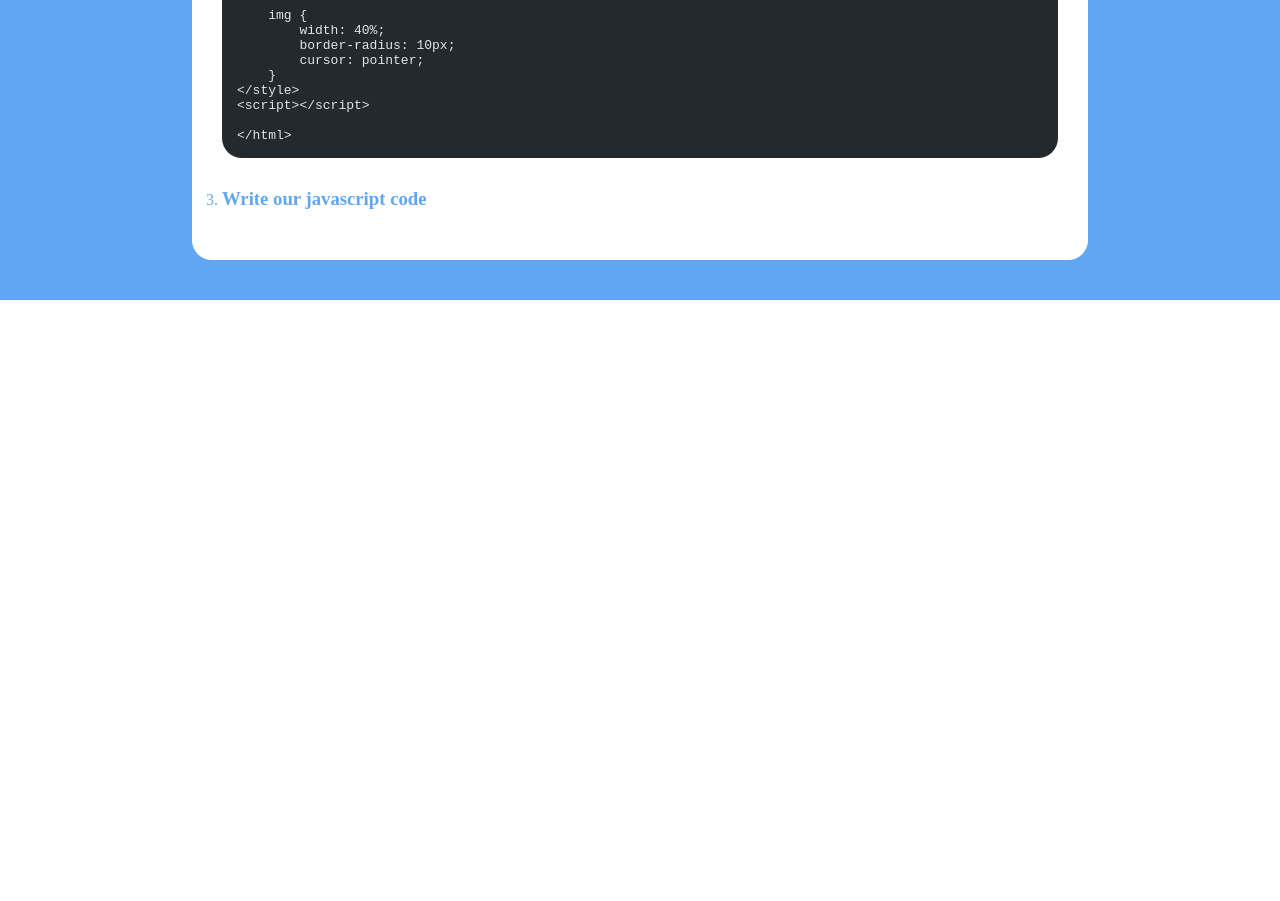
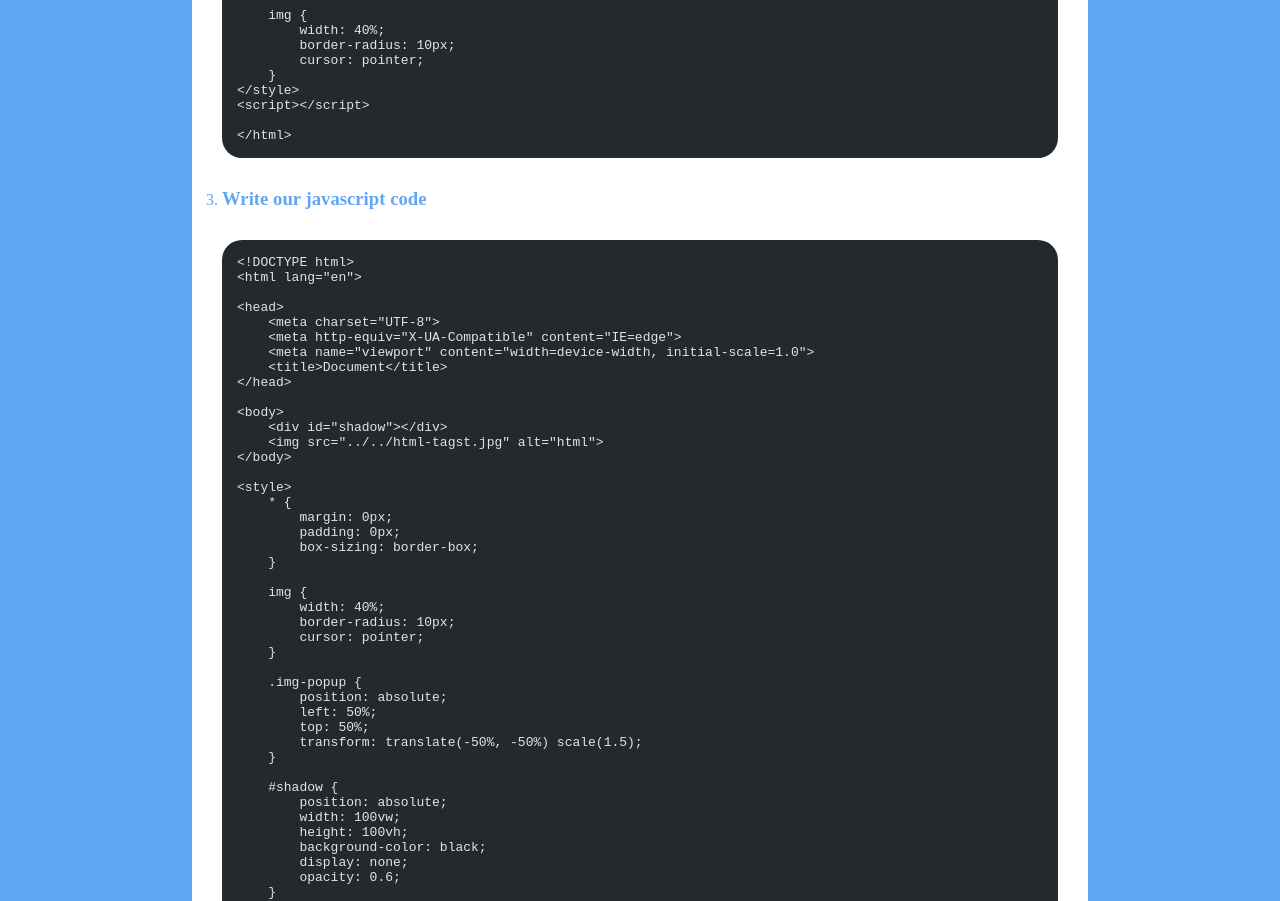
Before and after one commit to mohammmedsinan/Main-Portfolio, an Astro site: page /blog/how-to-open-images-with-html in a window 1280 px wide. Shown: the part 1654-2555 px from the top of the page. Before the commit the page ends 1954 px from the top, so only its background shows below. Built offline with nearby package versions, Linux system fonts and the light colour scheme; Astro itself is replaced by a stand-in of ours; code samples lack their colours.

Commit message:
Update Post “how-to-open-images-with-html”

````diff
--- a/src/pages/blog/how-to-open-images-with-html.md
+++ b/src/pages/blog/how-to-open-images-with-html.md
@@ -74,3 +74,71 @@ tag:
    </html>
    ```
 3. ### W﻿rite our javascript code
+
+   ```html
+   <!DOCTYPE html>
+   <html lang="en">
+
+   <head>
+       <meta charset="UTF-8">
+       <meta http-equiv="X-UA-Compatible" content="IE=edge">
+       <meta name="viewport" content="width=device-width, initial-scale=1.0">
+       <title>Document</title>
+   </head>
+
+   <body>
+       <div id="shadow"></div>
+       <img src="../../html-tagst.jpg" alt="html">
+   </body>
+
+   <style>
+       * {
+           margin: 0px;
+           padding: 0px;
+           box-sizing: border-box;
+       }
+
+       img {
+           width: 40%;
+           border-radius: 10px;
+           cursor: pointer;
+       }
+
+       .img-popup {
+           position: absolute;
+           left: 50%;
+           top: 50%;
+           transform: translate(-50%, -50%) scale(1.5);
+       }
+
+       #shadow {
+           position: absolute;
+           width: 100vw;
+           height: 100vh;
+           background-color: black;
+           display: none;
+           opacity: 0.6;
+       }
+   </style>
+   <script>
+       let toggle = false;
+       document.getElementById('shadow').addEventListener('click', e => {
+           document.querySelector('.img-popup').remove()
+           document.getElementById('shadow').style.display = "none"
+           toggle = false;
+       })
+       document.querySelector('img').addEventListener('click', e => {
+           const imgSrc = e.target.src;
+           if (!toggle) {
+               const img = document.createElement('img');
+               img.src = imgSrc;
+               img.classList.add('img-popup')
+               document.body.appendChild(img);
+               document.getElementById('shadow').style.display = "block"
+               toggle = true;
+           }
+       })
+   </script>
+
+   </html>
+   ```
````
